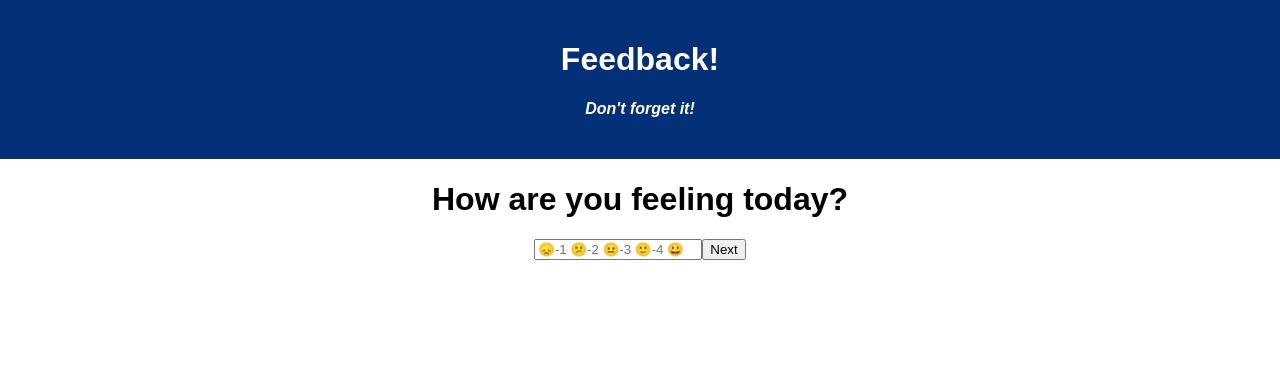
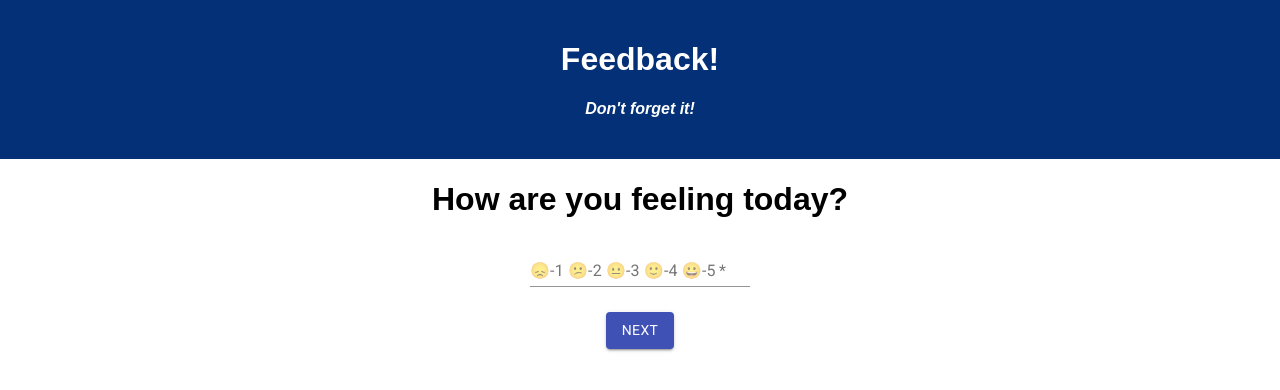
Before and after one commit to jtsnyder86/weekend-redux-feedback-loop, a React (Create React App) app: page /#/ in a window 1280 px wide. Shown: the top 390 px of the page. Built offline with nearby package versions, Linux system fonts and the light colour scheme; a web font is replaced by a local one.

Commit message:
got some things to work in MUI. Yay!

```diff
--- a/src/components/App/App.css
+++ b/src/components/App/App.css
@@ -22,6 +22,14 @@ h4 {
   font-style: italic;
 }
 
-input{
-  width: 160px;
+#input {
+  width: 220px;
 }
+
+#inputComment {
+  width: 250px;
+}
+
+#button {
+  margin-top: 25px;
+}
--- a/src/components/Comments/Comments.jsx
+++ b/src/components/Comments/Comments.jsx
@@ -1,7 +1,9 @@
 import React from "react";
-import {useState} from 'react';
-import {useHistory} from 'react-router-dom';
-import {useDispatch} from 'react-redux'
+import { useState } from 'react';
+import { useHistory } from 'react-router-dom';
+import { useDispatch } from 'react-redux';
+import { TextField } from '@material-ui/core';
+import { Button } from '@material-ui/core'
 
 
 function Comments() {
@@ -23,17 +25,22 @@ function Comments() {
 
     return (
         <>
-        <h1>How are you feeling today?</h1>
-        <form onSubmit={(event) => submitComment(event)}>
-            <input
-            onChange={(event) => setAddFeedback (event.target.value)}
-            type="text"
-            placeholder="Tell me what's on your mind..."
-            value={addFeedback.comment}
-            />
-
-            <button type="submit">Next</button>
-        </form>
+            <h1>How are you commenting today?</h1>
+            <form onSubmit={(event) => submitComment(event)}>
+                <TextField
+                    id="inputComment"
+                    onChange={(event) => setAddFeedback(event.target.value)}
+                    type="text"
+                    label="Tell me what's on your mind..."
+                    value={addFeedback.comment}
+                />
+                <br />
+                <Button
+                    id='button'
+                    variant='contained'
+                    color='primary'
+                    type="submit">Next</Button>
+            </form>
         </>
 
     )
--- a/src/components/Feeling/Feeling.jsx
+++ b/src/components/Feeling/Feeling.jsx
@@ -1,7 +1,9 @@
 import React from "react";
-import {useState} from 'react';
-import {useHistory} from 'react-router-dom';
-import {useDispatch} from 'react-redux'
+import { useState } from 'react';
+import { useHistory } from 'react-router-dom';
+import { useDispatch } from 'react-redux';
+import { TextField } from '@material-ui/core';
+import { Button } from '@material-ui/core'
 
 function Feeling() {
 
@@ -22,19 +24,29 @@ function Feeling() {
 
     return (
         <>
-        <h1>How are you feeling today?</h1>
-        <form onSubmit={(event) => submitFeeling(event)}>
-            <input
-            onChange={(event) => setAddFeedback (event.target.value)}
-            type="number"
-            min={1}
-            max={5}
-            placeholder="😞-1 😕-2 😐-3 🙂-4 😀-5"
-            value={addFeedback.feeling}
-            required/>
-
-            <button type="submit">Next</button>
-        </form>
+            <h1>How are you feeling today?</h1>
+            <form onSubmit={(event) => submitFeeling(event)}>
+                <TextField
+                    id="input"
+                    onChange={(event) => setAddFeedback(event.target.value)}
+                    type="number"
+                    InputProps={{
+                        inputProps: {
+                            max: 5, min: 1
+                        }
+                    }}
+                    // minValue={1}
+                    // maxValue={5}
+                    label="😞-1 😕-2 😐-3 🙂-4 😀-5"
+                    value={addFeedback.feeling}
+                    required />
+                <br />
+                <Button
+                    id='button'
+                    variant='contained'
+                    color='primary'
+                    type="submit">Next</Button>
+            </form>
         </>
 
     )
--- a/src/components/Review/Review.jsx
+++ b/src/components/Review/Review.jsx
@@ -5,7 +5,7 @@ import { useDispatch } from 'react-redux'
 import { useSelector } from 'react-redux'
 import axios from "axios";
 // import DataGrid from '@mui/x-data-grid';
-import Button from '@material-ui/core'
+import {Button} from '@material-ui/core'
 
 
 function Review() {
@@ -47,7 +47,10 @@ function Review() {
             <p>Understanding: {review.understanding}</p>
             <p>Support: {review.support}</p>
             <p>Comments: {review.comments}</p>
-            <button onClick={handleSubmit}>Submit!</button>
+            <Button
+            onClick={handleSubmit}
+            variant='contained'
+            color='primary'>Submit!</Button>
         </>
     )
 }
--- a/src/components/Support/Support.jsx
+++ b/src/components/Support/Support.jsx
@@ -1,7 +1,9 @@
 import React from "react";
-import {useState} from 'react';
-import {useHistory} from 'react-router-dom';
-import {useDispatch} from 'react-redux'
+import { useState } from 'react';
+import { useHistory } from 'react-router-dom';
+import { useDispatch } from 'react-redux';
+import { TextField } from '@material-ui/core';
+import { Button } from '@material-ui/core'
 
 
 function Support() {
@@ -23,19 +25,29 @@ function Support() {
 
     return (
         <>
-        <h1>How are you supported today?</h1>
-        <form onSubmit={(event) => submitSupport(event)}>
-            <input
-            onChange={(event) => setAddFeedback (event.target.value)}
-            type="number"
-            min={1}
-            max={5}
-            placeholder="😞-1 😕-2 😐-3 🙂-4 😀-5"
-            value={addFeedback.support}
-            required/>
-
-            <button type="submit">Next</button>
-        </form>
+            <h1>How are you supported today?</h1>
+            <form onSubmit={(event) => submitSupport(event)}>
+                <TextField
+                    id="input"
+                    onChange={(event) => setAddFeedback(event.target.value)}
+                    type="number"
+                    InputProps={{
+                        inputProps: {
+                            max: 5, min: 1
+                        }
+                    }}
+                    // minValue={1}
+                    // maxValue={5}
+                    label="😞-1 😕-2 😐-3 🙂-4 😀-5"
+                    value={addFeedback.support}
+                    required />
+                <br />
+                <Button
+                    id='button'
+                    variant='contained'
+                    color='primary'
+                    type="submit">Next</Button>
+            </form>
         </>
 
     )
--- a/src/components/Understanding/Understanding.jsx
+++ b/src/components/Understanding/Understanding.jsx
@@ -1,7 +1,10 @@
 import React from "react";
-import {useState} from 'react';
-import {useHistory} from 'react-router-dom';
-import {useDispatch} from 'react-redux'
+import { useState } from 'react';
+import { useHistory } from 'react-router-dom';
+import { useDispatch } from 'react-redux';
+import { TextField } from '@material-ui/core';
+import { Button } from '@material-ui/core'
+
 
 
 function Understanding() {
@@ -23,19 +26,29 @@ function Understanding() {
 
     return (
         <>
-        <h1>How are you understanding today?</h1>
-        <form onSubmit={(event) => submitUnderstanding(event)}>
-            <input
-            onChange={(event) => setAddFeedback (event.target.value)}
-            type="number"
-            min={1}
-            max={5}
-            placeholder="😞-1 😕-2 😐-3 🙂-4 😀-5"
-            value={addFeedback.understanding}
-            required/>
-
-            <button type="submit">Next</button>
-        </form>
+            <h1>How are you understanding today?</h1>
+            <form onSubmit={(event) => submitUnderstanding(event)}>
+                <TextField
+                    id="input"
+                    onChange={(event) => setAddFeedback(event.target.value)}
+                    type="number"
+                    InputProps={{
+                        inputProps: {
+                            max: 5, min: 1
+                        }
+                    }}
+                    // minValue={1}
+                    // maxValue={5}
+                    label="😞-1 😕-2 😐-3 🙂-4 😀-5"
+                    value={addFeedback.understanding}
+                    required />
+                <br />
+                <Button
+                    id='button'
+                    variant='contained'
+                    color='primary'
+                    type="submit">Next</Button>
+            </form>
         </>
 
     )
```
